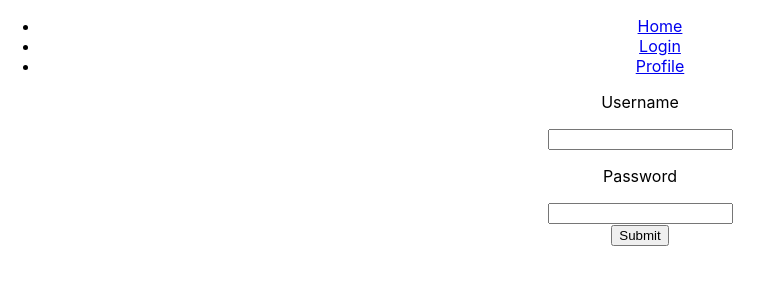
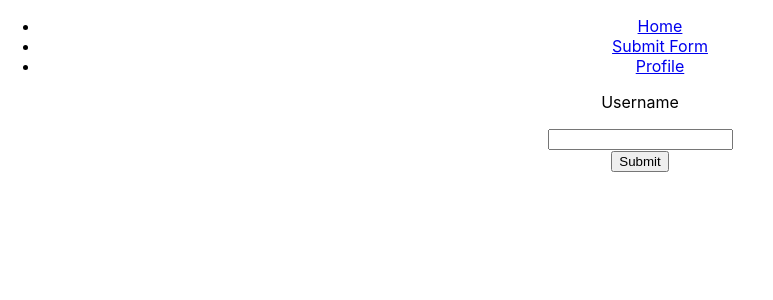
Before and after one commit to grantfricano/qvs-fe, a React (Create React App) app: page /login in a window 1280 px wide. Shown: the top 300 px of the page, without its empty margins (0-773 px from the left). Built offline with nearby package versions, Linux system fonts and the light colour scheme; no server answers.

Commit message:
added form data submission

```diff
--- a/src/App.js
+++ b/src/App.js
@@ -3,7 +3,7 @@ import './App.css';
 import { BrowserRouter as Router, Routes, Route, Navigate } from "react-router-dom";
 import Home from "./Pages/Home";
 import Profile from "./Pages/Profile";
-import Login from "./Pages/Login";
+import Login from "./Pages/UserData";
 import Axios from "axios";
 import AppRouter from "./AppRouter";
 
@@ -16,7 +16,7 @@ function App() {
      <div className="App">
        <ul id='nav-list'>
          <li><a href="/">Home</a></li>
-         <li><a href="/login">Login</a></li>
+         <li><a href="/login">Submit Form</a></li>
          <li><a href="/profile">Profile</a></li>
        </ul>
 
--- a/src/AppRouter.js
+++ b/src/AppRouter.js
@@ -3,7 +3,7 @@ import React from 'react';
 
 import Home from "./Pages/Home";
 import Profile from "./Pages/Profile";
-import Login from "./Pages/Login";
+import UserData from "./Pages/UserData";
 
 function AppRouter() {
 
@@ -12,7 +12,7 @@ function AppRouter() {
             <Routes>
                 <Route path="/" element={<Home />} />
                 <Route path="/profile" element={<Profile />} />
-                <Route path="/login" element={<Login />} />
+                <Route path="/login" element={<UserData />} />
             </Routes>
          </Router>
     )
--- /dev/null
+++ b/src/Pages/UserData.js
@@ -0,0 +1,46 @@
+import React, { useState }  from 'react';
+import Axios from 'axios';
+
+
+export default function UserData() {
+
+
+    var [username,setName]=useState()
+
+    const nameUpdate=(event)=>{ // Dealing with name field changes to update our state
+        setName(event.target.value)
+    }
+
+
+  const handleSubmit=()=> { // Once the form has been submitted, this function will post to the backend
+        const postURL = "http://localhost:3001/test/saveData/" //Our previously set up route in the backend
+        fetch(postURL, {
+            method: 'POST',
+            headers: {
+                'Accept': 'application/json',
+                'Content-Type': 'application/json',
+            },
+            body: JSON.stringify({ // We should keep the fields consistent for managing this data later
+                username: username
+            })
+        })
+        .then(()=>{
+            // Once posted, the user will be notified
+            alert('You have been added to the system!');
+        })
+    }
+
+  return(
+    <form onSubmit={handleSubmit}>
+      <label>
+        <p>Username</p>
+        <input onChange={nameUpdate} type="text" name= "username"/>
+      </label>
+      <div>
+        <button type="submit">Submit</button>
+      </div>
+    </form>
+  )
+
+
+}
```
